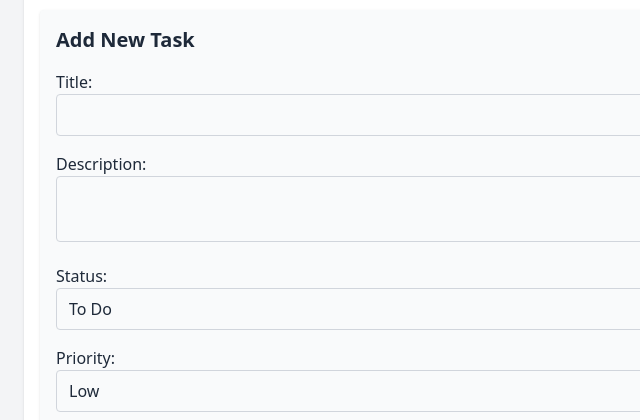
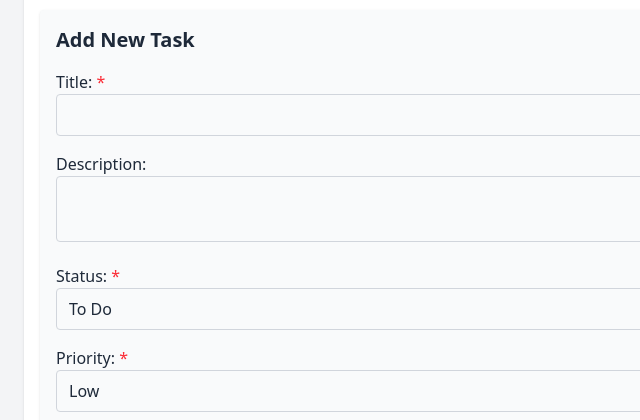
Before and after one commit to sothyrachan/Kanban_Task_Board, a website built with Vite: page index.html in a window 1280 px wide. Both pictures are taken after a click on the button "+ Add Task". Shown: the part 202-622 px from the top of the page, 0-640 px from the left. Built offline with nearby package versions, Linux system fonts and the light colour scheme.

Commit message:
added the asterisks within the required fields of the form

```diff
--- a/index.html
+++ b/index.html
@@ -49,7 +49,7 @@
             </div>
 
             <div>
-              <label for="title" class="block font-medium">Title:</label>
+              <label for="title" class="block font-medium">Title: <span class="text-red-500">*</span></label>
               <input
                 type="text"
                 id="title"
@@ -72,7 +72,7 @@
             </div>
 
             <div>
-              <label for="status" class="block font-medium">Status:</label>
+              <label for="status" class="block font-medium">Status: <span class="text-red-500">*</span></label>
               <select
                 id="status"
                 name="status"
@@ -85,7 +85,7 @@
             </div>
 
             <div>
-              <label for="priority" class="block font-medium">Priority:</label>
+              <label for="priority" class="block font-medium">Priority: <span class="text-red-500">*</span></label>
               <select
                 id="priority"
                 name="priority"
```
